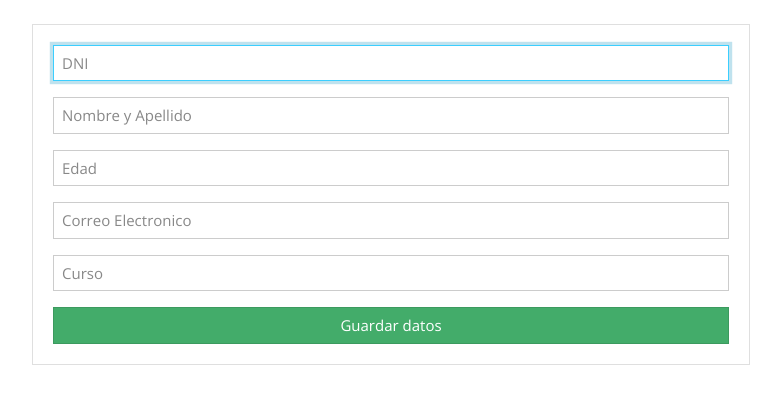
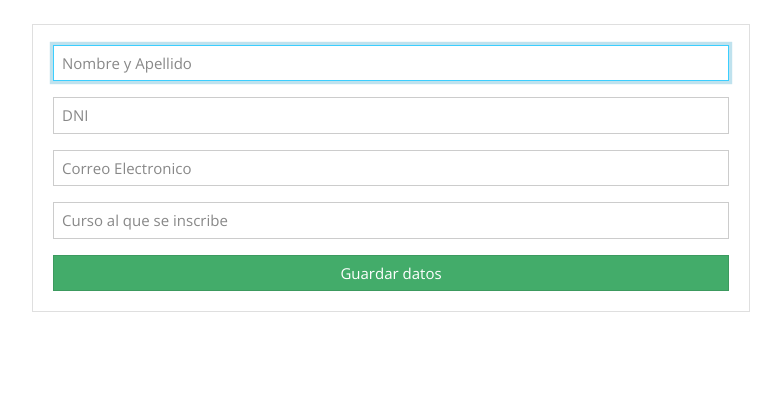
Before and after one commit to marcosnbl/abml-fs-sm, a PHP site: page / in a window 1280 px wide. Shown: the part 55-459 px from the top of the page, without its empty margins (62-843 px from the left). Run offline with PHP 8.4, Linux system fonts and the light colour scheme; some libraries are stand-ins or nearby versions.

Commit message:
Modificacion de la tabla y codigos para mantener consistencia con los nuevos campos de la bd, pk autoincremental agragada

```diff
--- a/db.php
+++ b/db.php
@@ -6,7 +6,7 @@ $conexion = mysqli_connect(
     'localhost',
     'root',
     '',
-    'abml-fs'
+    'abml-fs-sm'
 );
 
 ?>
--- a/formulario.php
+++ b/formulario.php
@@ -5,19 +5,16 @@
             <div class="card card-body">
                 <form action = "save-data.php" method="POST">
                     <div class="form-group">
-                        <input type="text" name="DNI" class="form-control" placeholder = "DNI" autofocus>
+                        <input type="text" name="nombre" class="form-control" placeholder = "Nombre y Apellido" autofocus>
                     </div>
                     <div class="form-group">
-                        <input type="text" name="Nombre" class="form-control" placeholder = "Nombre y Apellido" autofocus>
+                        <input type="text" name="dni" class="form-control" placeholder = "DNI" autofocus>
                     </div>
                     <div class="form-group">
-                        <input type="text" name="Edad" class="form-control" placeholder = "Edad" autofocus>
+                        <input type="text" name="email" class="form-control" placeholder = "Correo Electronico" autofocus>
                     </div>
                     <div class="form-group">
-                        <input type="text" name="Email" class="form-control" placeholder = "Correo Electronico" autofocus>
-                    </div>
-                    <div class="form-group">
-                        <input type="text" name="Curso" class="form-control" placeholder = "Curso" autofocus>
+                        <input type="text" name="curso" class="form-control" placeholder = "Curso al que se inscribe" autofocus>
                     </div>
 
                     <input type="submit" name="save-data" class="btn btn-success btn-block" value="Guardar datos">
```
Also changed, not shown: abml-fs.sql (+9 -25 lines), save-data.php (+5 -6 lines).
